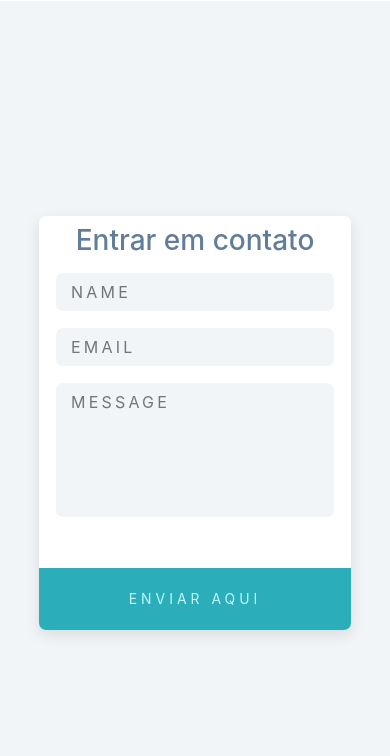
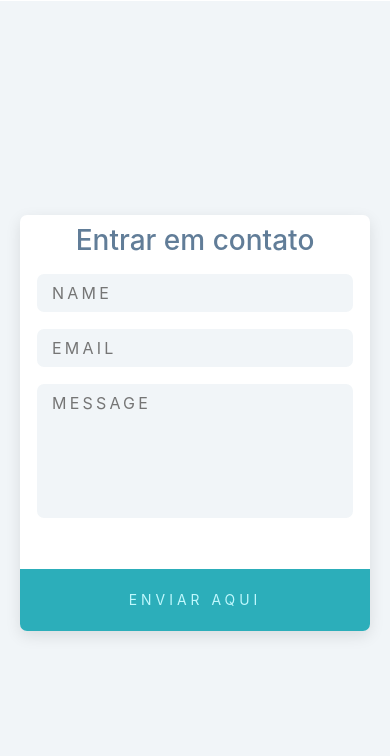
Before and after one commit to kenjimaeda54/portifolio-gatsbyJs, a Gatsby site: page /Contato in a window 390 px wide. Shown: the part 88-844 px from the top of the page. Built offline with nearby package versions, Linux system fonts and the light colour scheme; Gatsby itself is replaced by a stand-in of ours.

Commit message:
feat: finished responsively page contatct

```diff
--- a/src/pages/Contato/styles.module.css
+++ b/src/pages/Contato/styles.module.css
@@ -1,6 +1,12 @@
+@media screen and (max-width: 900px) {
+  .container {
+    padding: 0px 20px !important;
+  }
+}
 .container {
   display: flex;
   justify-content: center;
+  padding: 0px 20vw;
   align-items: center;
   height: 100vh;
   background-color: var(--clr-grey-10);
@@ -8,7 +14,7 @@
 
 .container article {
   display: flex;
-  min-width: 50%;
+  width: 100%;
   flex-direction: column;
   align-items: center;
   justify-content: space-between;
```
